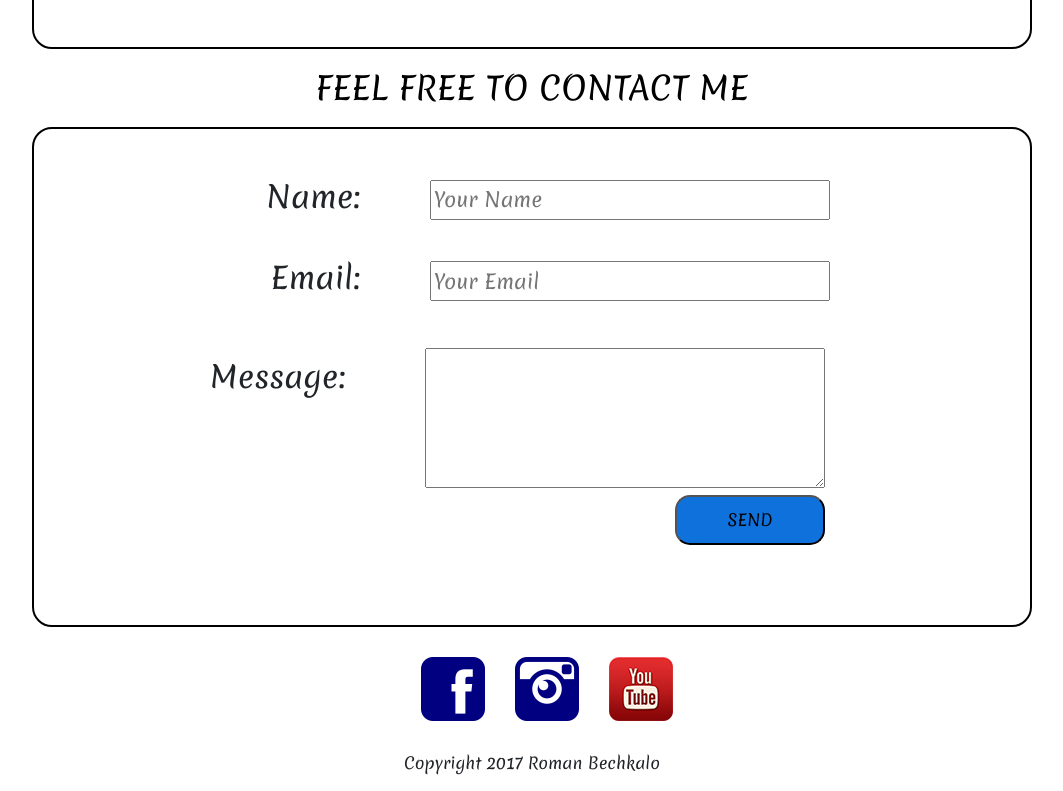
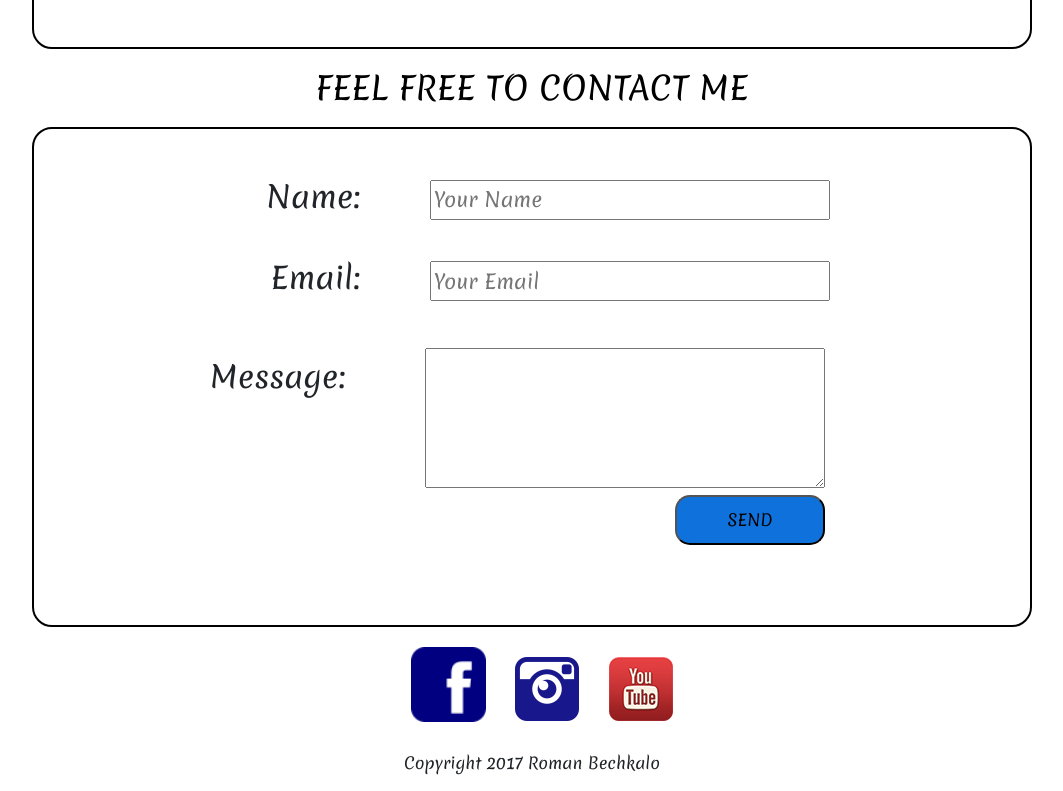
Before and after one commit to BechkaloRoman/my-website, a plain HTML site: page index.html in a window 1280 px wide. In both pictures the pointer is over the picture 561 px from the left and 3879 px from the top of the page. Shown: the part 3191-3982 px from the top of the page, without its empty margins (108-1171 px from the left). Drawn offline with nearby package versions, Linux system fonts and the light colour scheme; a web font is replaced by a local one.

Commit message:
Changet01

```diff
--- a/css/index.css
+++ b/css/index.css
@@ -199,9 +199,18 @@
      #link a img {
         margin: 15px;
         width: 64px;
+         opacity: 0.9;
+        transition: 1s;
      }
     #copyright {
         display: flex;
         justify-content: center;
     }
+    #link a img:hover{
+    opacity: 1.0;
+    transform: rotate(360deg);
+    width: 75px;
+    height: 75px;
+    margin:5px;
+    }
 }
```
